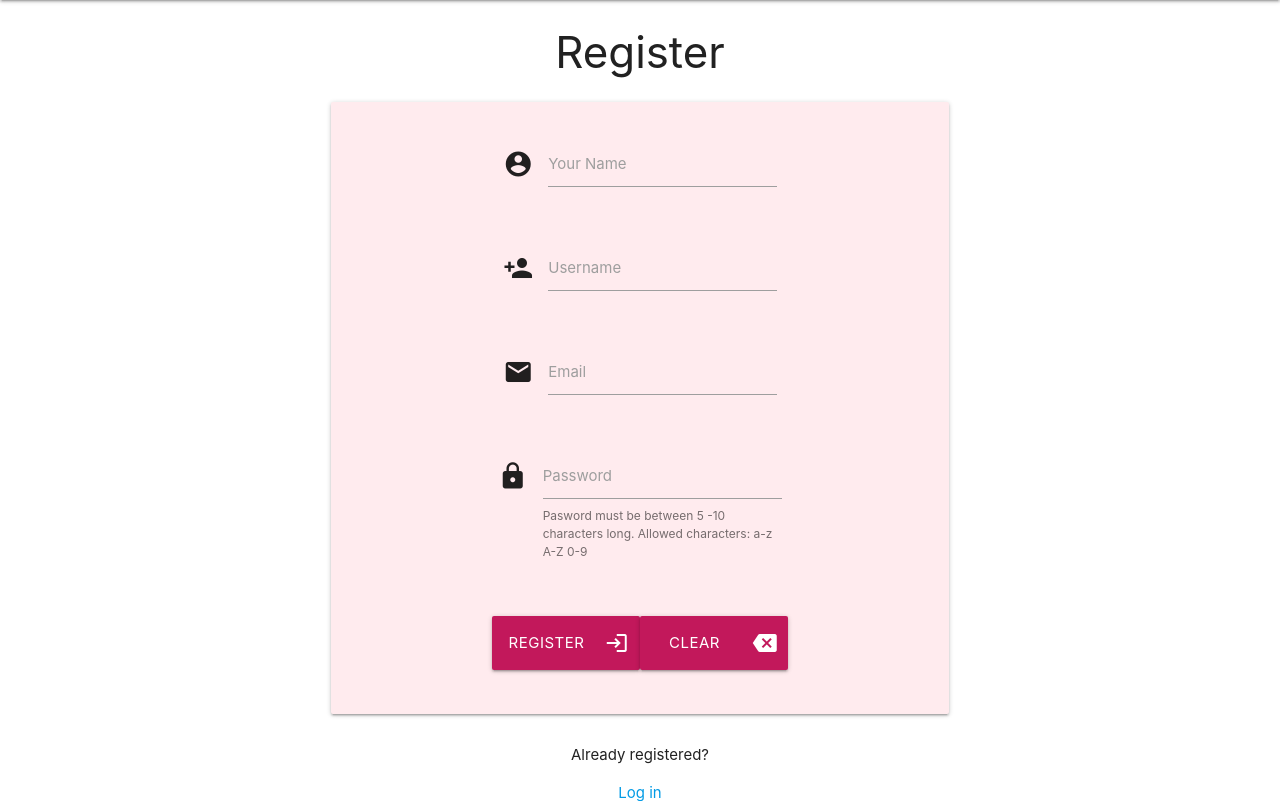
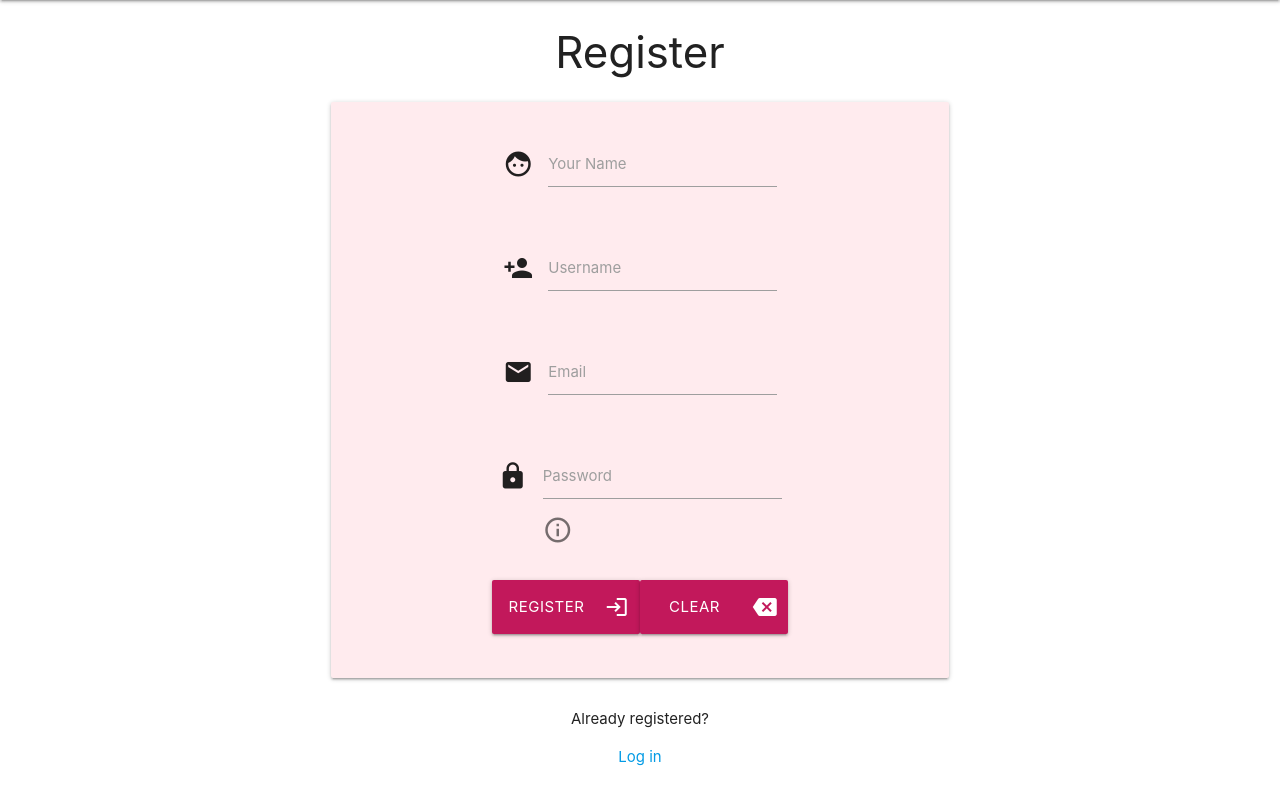
Before and after one commit to vero-nika-2828/sewing-squad, a Flask app: page /register in a window 1280 px wide. Shown: the part 64-865 px from the top of the page. After the commit the page ends 830 px from the top, so only its background shows below. Run offline with Flask 2, Linux system fonts and the light colour scheme; parts of the project's set-up code (start-up, migrations or seed data) failed here and were passed over.

Commit message:
Add tooltip to password input field

```diff
--- a/sewingsquad/static/js/script.js
+++ b/sewingsquad/static/js/script.js
@@ -1,3 +1,4 @@
 $(document).ready(function () {
     $('.sidenav').sidenav();
+    $('.password-req').tooltip();
 });
--- a/sewingsquad/templates/register.html
+++ b/sewingsquad/templates/register.html
@@ -3,16 +3,19 @@
 {% block content %}
 
 <div class="row">
+    <!--Registration form-->
     <form class="col s12 m6 offset-m3" method="POST" action="{{ url_for('register') }}">
         <div class="card-panel red lighten-5">
             <div class="row">
+                <!--Name input field-->
                 <div class="input-field col s12 m6 offset-m3">
-                    <i class="material-icons prefix">account_circle</i>
+                    <i class="material-icons prefix">face</i>
                     <input id="firstname" name="firstname" type="text" class="validate">
                     <label for="firstname">Your Name</label>
                 </div>
             </div>
 
+            <!--Username input field-->
             <div class="row">
                 <div class="input-field col s12 m6 offset-m3">
                     <i class="material-icons prefix">person_add</i>
@@ -22,6 +25,7 @@
                 </div>
             </div>
 
+            <!--Email input field-->
             <div class="row">
                 <div class="input-field col s12 m6 offset-m3">
                     <i class="material-icons prefix">email</i>
@@ -30,15 +34,18 @@
                 </div>
             </div>
 
-
+            <!--Password input field-->
             <div class="row">
                 <div class="row">
                     <div class="input-field col s12 m6 offset-m3">
                         <i class="material-icons prefix">lock</i>
                         <input id="password" name="password" type="password" class="validate">
                         <label for="password">Password</label>
-                        <span class="helper-text" data-error="wrong" data-success="right">Pasword must be between 5 -10 characters long. Allowed characters: a-z A-Z
-                            0-9</span>
+                        <span class="helper-text" data-error="wrong" data-success="right">
+                            <i class="material-icons prefix helper-text password-req" data-error="wrong"
+                                data-success="right" data-position="right"
+                                data-tooltip="Pasword must be between 5 -10 characters long. Allowed characters: a-z A-Z 0-9+">info_outline</i>
+                        </span>
                     </div>
                 </div>
             </div>
```
Also changed, not shown: sewingsquad/models.py (+6 -5 lines).
